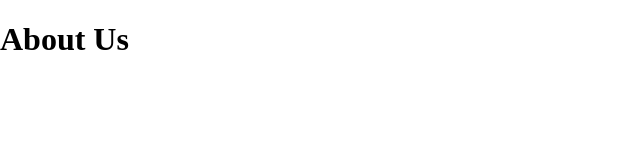
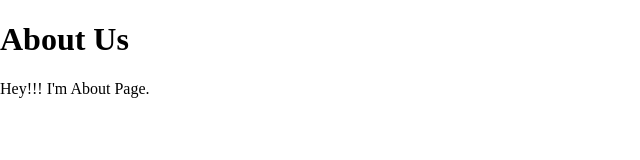
Before and after one commit to ankit123-jh/Learning-git, a plain HTML site: page 00_learning-git/about.html in a window 1280 px wide. Shown: the whole page, without its empty margins (0-640 px from the left). Drawn offline with Linux system fonts and the light colour scheme.

Commit message:
add intro para

```diff
--- a/00_learning-git/about.html
+++ b/00_learning-git/about.html
@@ -10,6 +10,7 @@
 
 <body>
     <h1>About Us</h1>
+    <p>Hey!!! I'm About Page.</p>
 </body>
 
 </html>
```
